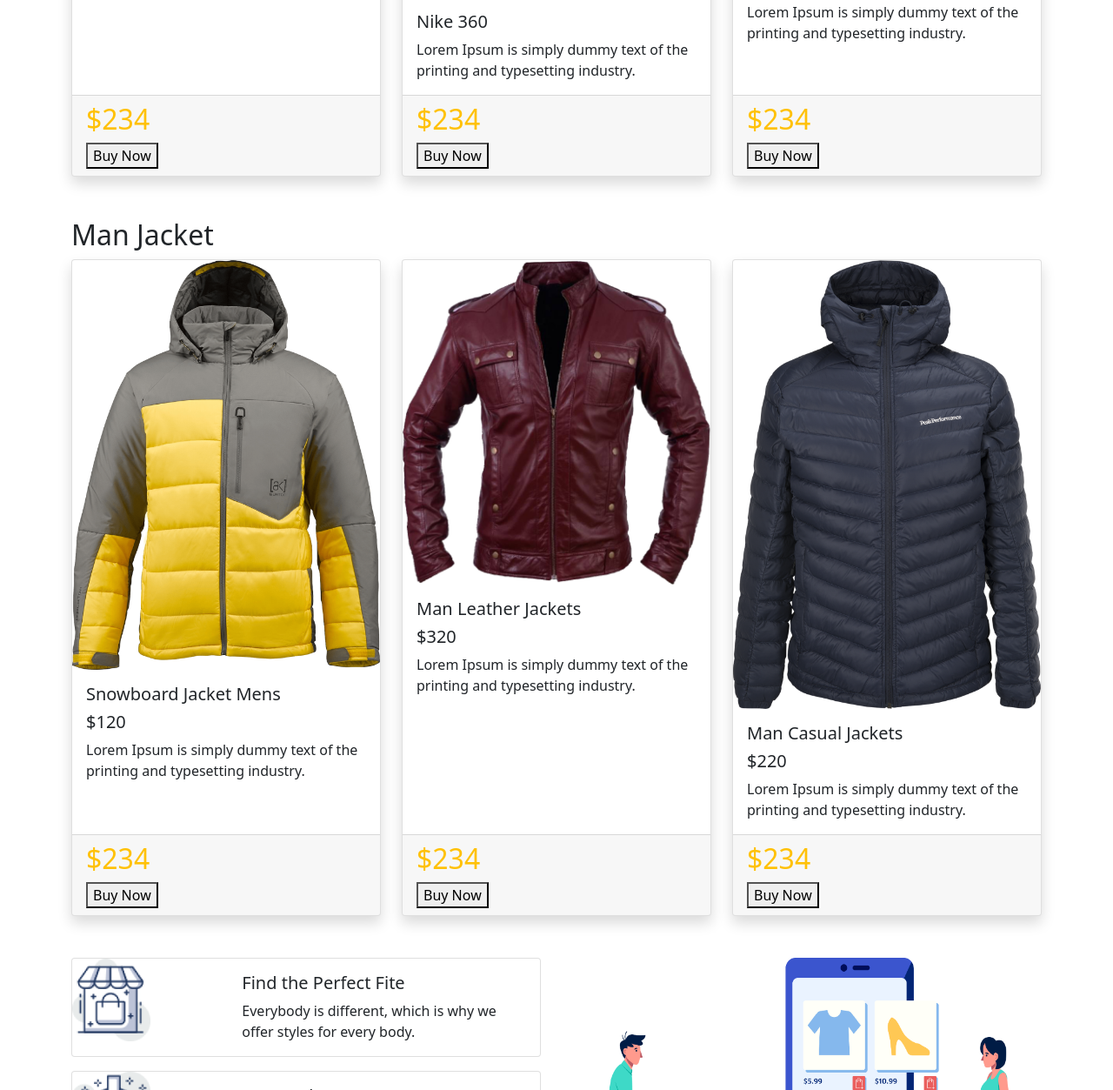
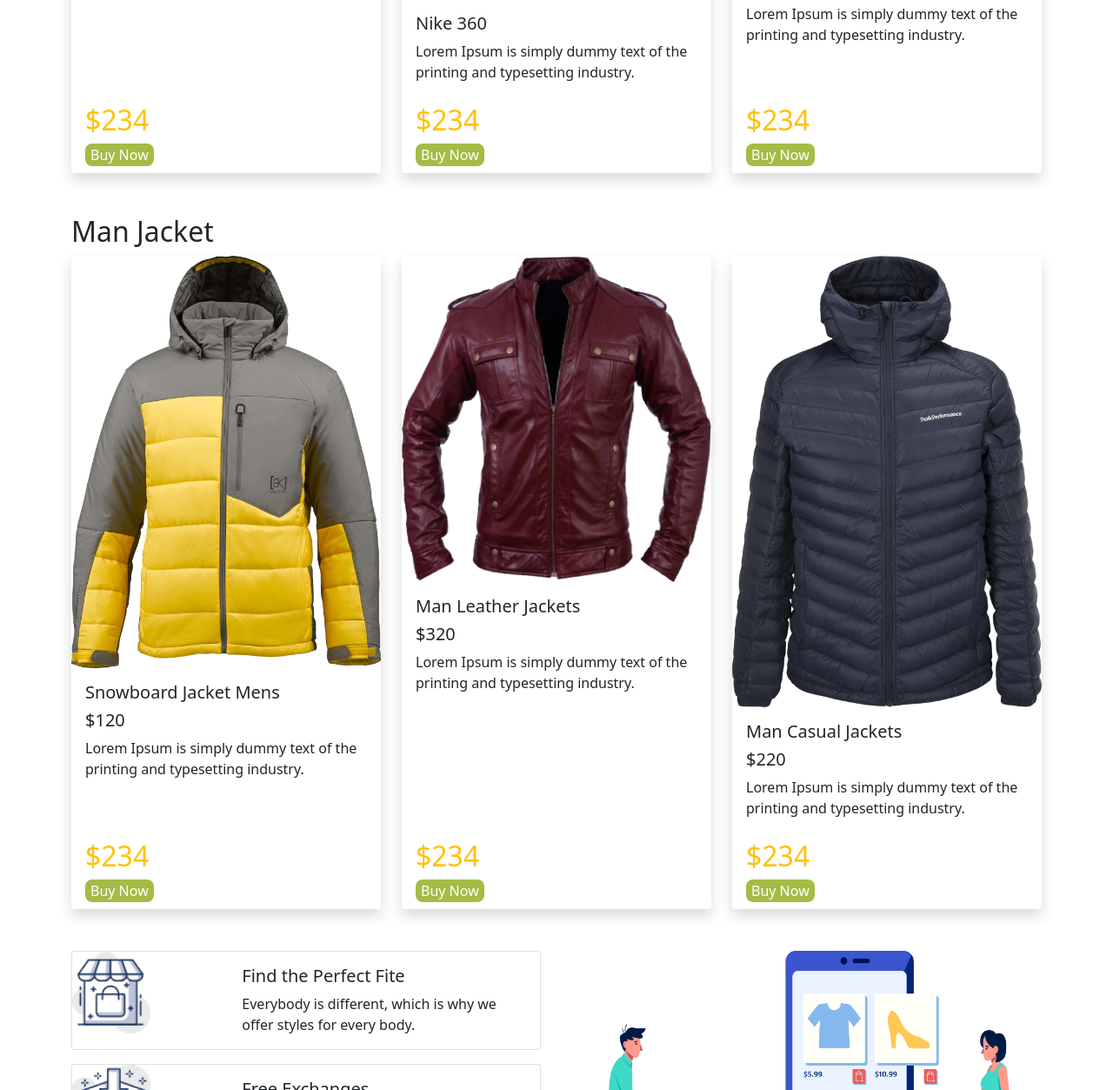
Before and after one commit to samiul-sheikh/Penguin-Fashion, a plain HTML site: page index.html in a window 1280 px wide. Shown: the part 1138-2391 px from the top of the page at 87% size. Drawn offline with Linux system fonts and the light colour scheme.

Commit message:
change card design

```diff
--- a/css/style.css
+++ b/css/style.css
@@ -1,5 +1,15 @@
 .btn-color {
     background-color:  #A4BC46;
-    /* color: white; */
-    /* border-radius: 1rem; */
+    color: white;
+    border: none;
+    border-radius: 0.5rem;
 }
+
+.penguin-card {
+    border: 0;
+}
+
+.penguin-card-footer {
+    border: 0;
+    background-color: white;
+}
--- a/index.html
+++ b/index.html
@@ -7,6 +7,7 @@
     <title>Penguin Fashion</title>
     <link rel="stylesheet" href="css/bootstrap.min.css">
     <link rel="stylesheet" href="js/bootstrap.min.js">
+    <link rel="stylesheet" href="css/style.css">
 </head>
 
 <body>
@@ -64,7 +65,7 @@
             <h3>WOMAN JACKET</h3>
             <div class="row row-cols-1 row-cols-md-3 g-4">
                 <div class="col">
-                    <div class="card panda-card h-100 shadow">
+                    <div class="card penguin-card h-100 shadow">
                         <img src="images/product/yellow coat jacket.png" class="card-img-top" alt="...">
                         <div class="card-body">
                             <h5 class="card-title">Yellow Coat Jacket</h5>
@@ -72,14 +73,14 @@
                                 industry.
                             </p>
                         </div>
-                        <div class="card-footer panda-card-footer">
+                        <div class="card-footer penguin-card-footer">
                             <h2 class="text-warning">$234</h2>
                             <button class="btn-color">Buy Now</button>
                         </div>
                     </div>
                 </div>
                 <div class="col">
-                    <div class="card panda-card h-100 shadow">
+                    <div class="card penguin-card h-100 shadow">
                         <img src="images/product/ladies jacket.png" class="card-img-top" alt="...">
                         <div class="card-body">
                             <h5 class="card-title">Nike 360</h5>
@@ -87,14 +88,14 @@
                                 industry.
                             </p>
                         </div>
-                        <div class="card-footer panda-card-footer">
+                        <div class="card-footer penguin-card-footer">
                             <h2 class="text-warning">$234</h2>
                             <button class="btn-color">Buy Now</button>
                         </div>
                     </div>
                 </div>
                 <div class="col">
-                    <div class="card panda-card h-100 shadow">
+                    <div class="card penguin-card h-100 shadow">
                         <img src="images/product/woman leather jacket.png" class="card-img-top" alt="...">
                         <div class="card-body">
                             <h5 class="card-title">Red Airmax</h5>
@@ -102,7 +103,7 @@
                                 industry.
                             </p>
                         </div>
-                        <div class="card-footer panda-card-footer">
+                        <div class="card-footer penguin-card-footer">
                             <h2 class="text-warning">$234</h2>
                             <button class="btn-color">Buy Now</button>
                         </div>
@@ -117,7 +118,7 @@
             <h2>Man Jacket</h2>
             <div class="row row-cols-1 row-cols-md-3 g-4">
                 <div class="col">
-                    <div class="card panda-card h-100 shadow">
+                    <div class="card penguin-card h-100 shadow">
                         <img src="images/product/snowboard jacket mens.png" class="card-img-top" alt="...">
                         <div class="card-body">
                             <h5 class="card-title">Snowboard Jacket Mens</h5>
@@ -126,14 +127,14 @@
                                 industry.
                             </p>
                         </div>
-                        <div class="card-footer panda-card-footer">
+                        <div class="card-footer penguin-card-footer">
                             <h2 class="text-warning">$234</h2>
                             <button class="btn-color">Buy Now</button>
                         </div>
                     </div>
                 </div>
                 <div class="col">
-                    <div class="card panda-card h-100 shadow">
+                    <div class="card penguin-card h-100 shadow">
                         <img src="images/product/man leather jacket.png" class="card-img-top" alt="...">
                         <div class="card-body">
                             <h5 class="card-title">Man Leather Jackets</h5>
@@ -142,14 +143,14 @@
                                 industry.
                             </p>
                         </div>
-                        <div class="card-footer panda-card-footer">
+                        <div class="card-footer penguin-card-footer">
                             <h2 class="text-warning">$234</h2>
                             <button class="btn-color">Buy Now</button>
                         </div>
                     </div>
                 </div>
                 <div class="col">
-                    <div class="card panda-card h-100 shadow">
+                    <div class="card penguin-card h-100 shadow">
                         <img src="images/product/man casual jacket.png" class="card-img-top" alt="...">
                         <div class="card-body">
                             <h5 class="card-title">Man Casual Jackets</h5>
@@ -158,7 +159,7 @@
                                 industry.
                             </p>
                         </div>
-                        <div class="card-footer panda-card-footer">
+                        <div class="card-footer penguin-card-footer">
                             <h2 class="text-warning">$234</h2>
                             <button class="btn-color">Buy Now</button>
                         </div>
```
